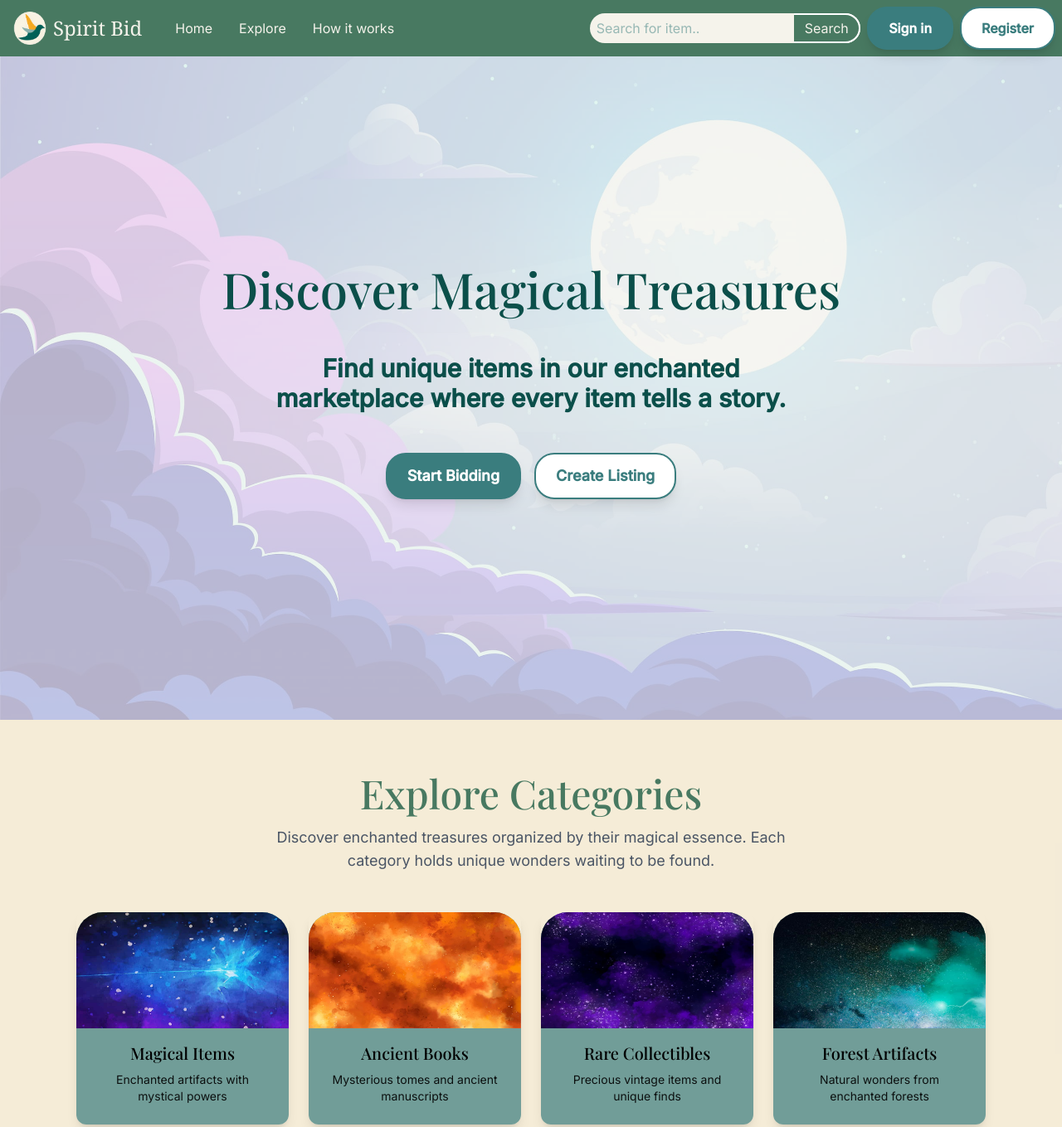
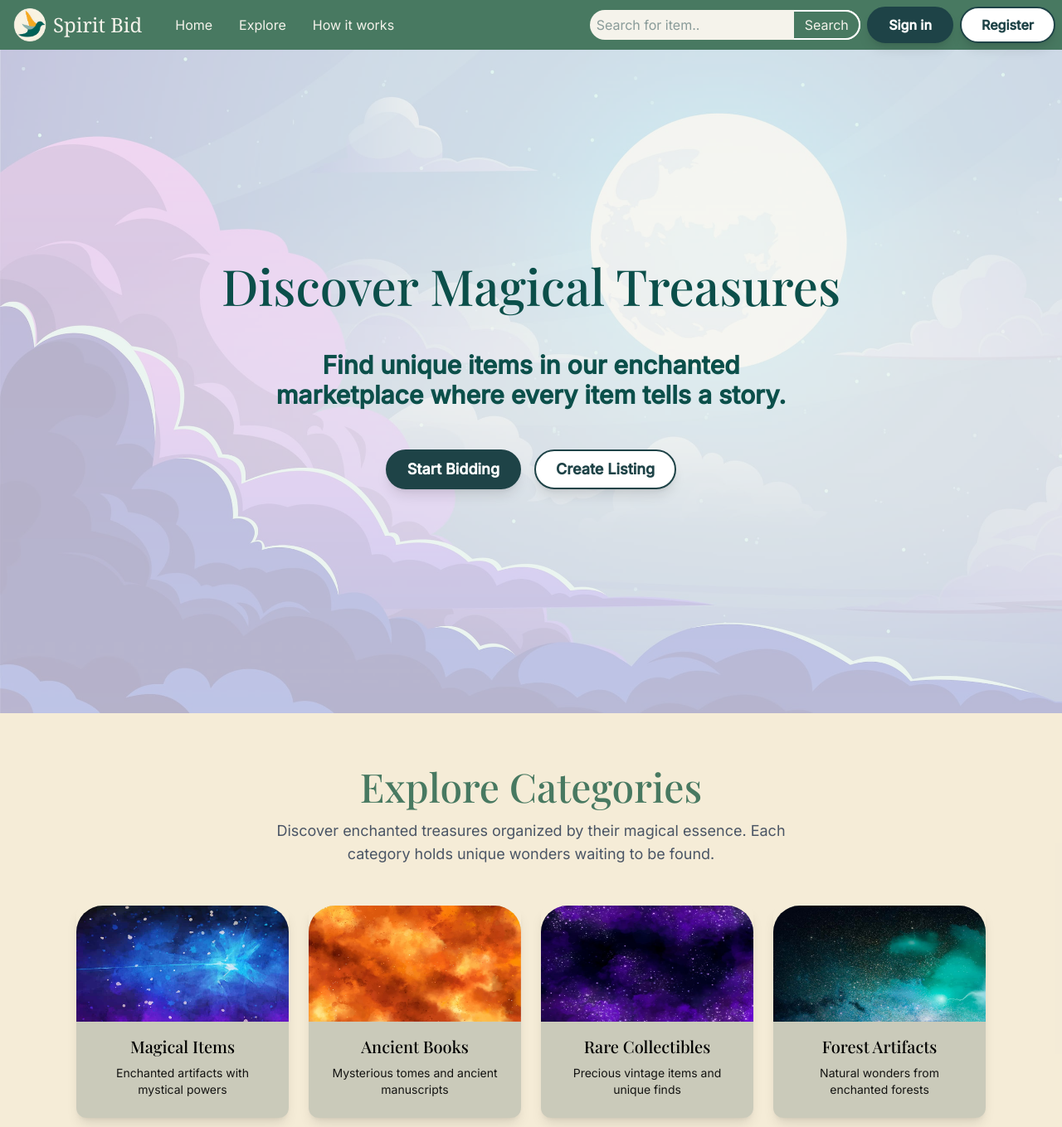
Before and after one commit to HelChris/semesterproject2, a website built with Vite: page index.html in a window 1280 px wide. Shown: the top 1359 px of the page at 83% size. Built offline with nearby package versions, Linux system fonts and the light colour scheme; no server answers.

Commit message:
increase contrast ratio

```diff
--- a/css/index.css
+++ b/css/index.css
@@ -3,12 +3,13 @@
 @custom-variant dark (&:where([data-theme=dark], [data-theme=dark] *));
 
 @theme {
-  --color-warm-terracotta: #e07a5f;
-  --color-hover-terracotta: #d4634a; /* "darker terracota" */
-  --color-soft-teal-1: #5e9ca2;
-  --color-soft-teal-2: #3a7d7e;
+  --color-warm-terracotta: #8b4513;
+  --color-hover-terracotta: #7a3f12;
+  --color-soft-teal-1: #2d5a5f;
+  --color-soft-teal-2: #1e4347;
   --color-earthy-beige: #f5f3eb;
   --color-soft-yellow: #f2cc87;
+  --color-super-soft-yellow: #fef7e6;
   --color-light-forest-green: #81b29a;
   --color-forest-green: #487961;
 
@@ -62,12 +63,12 @@ h6 {
 
 /* Primary Button - Soft Teal with White Text */
 .btn-primary {
-  @apply inline-flex items-center px-6 py-3 bg-soft-teal-2 hover:bg-earthy-beige border-2 border-soft-teal-2 hover:border-soft-teal-2 text-white hover:text-soft-teal-2 rounded-3xl font-bold shadow-lg hover:shadow-xl transition-all duration-300;
+  @apply inline-flex items-center px-6 py-2 bg-soft-teal-2 hover:bg-earthy-beige border-2 border-soft-teal-2 hover:border-soft-teal-2 text-white hover:text-soft-teal-2 rounded-3xl font-bold shadow-lg hover:shadow-xl transition-all duration-300;
 }
 
 /* Secondary Button - White with Soft Teal Text */
 .btn-secondary {
-  @apply inline-flex items-center px-6 py-3 bg-white hover:bg-soft-teal-1 border-2 border-soft-teal-2 hover:border-soft-teal-2 hover:text-earthy-beige text-soft-teal-2 rounded-3xl font-bold shadow-lg hover:shadow-xl transition-all duration-300;
+  @apply inline-flex items-center px-6 py-2 bg-white hover:bg-soft-teal-1 border-2 border-soft-teal-2 hover:border-soft-teal-2 hover:text-earthy-beige text-soft-teal-2 rounded-3xl font-bold shadow-lg hover:shadow-xl transition-all duration-300;
 }
 
 /* Mobile versions - Block display */
--- a/index.html
+++ b/index.html
@@ -254,7 +254,7 @@
                 class="group relative overflow-hidden rounded-xl shadow-lg hover:shadow-xl transition-all duration-300 transform hover:-translate-y-2 w-64 flex-shrink-0"
               >
                 <div
-                  class="relative h-64 bg-soft-teal-2/70 rounded-t-4xl text-pretty text-center"
+                  class="relative h-64 bg-soft-teal-2/20 rounded-t-4xl text-pretty text-center"
                 >
                   <img
                     src="/img/magical-items.jpg"
@@ -281,7 +281,7 @@
                 class="group relative overflow-hidden rounded-xl shadow-lg hover:shadow-xl transition-all duration-300 transform hover:-translate-y-2 w-64 flex-shrink-0"
               >
                 <div
-                  class="relative h-64 bg-soft-teal-2/70 rounded-t-4xl text-pretty text-center"
+                  class="relative h-64 bg-soft-teal-2/20 rounded-t-4xl text-pretty text-center"
                 >
                   <img
                     src="/img/ancient-books.jpg"
@@ -308,7 +308,7 @@
                 class="group relative overflow-hidden rounded-xl shadow-lg hover:shadow-xl transition-all duration-300 transform hover:-translate-y-2 w-64 flex-shrink-0"
               >
                 <div
-                  class="relative h-64 bg-soft-teal-2/70 rounded-t-4xl text-pretty text-center"
+                  class="relative h-64 bg-soft-teal-2/20 rounded-t-4xl text-pretty text-center"
                 >
                   <img
                     src="/img/rare-collectibles.jpg"
@@ -335,7 +335,7 @@
                 class="group relative overflow-hidden rounded-xl shadow-lg hover:shadow-xl transition-all duration-300 transform hover:-translate-y-2 w-64 flex-shrink-0"
               >
                 <div
-                  class="relative h-64 bg-soft-teal-2/70 rounded-t-4xl text-pretty text-center"
+                  class="relative h-64 bg-soft-teal-2/20 rounded-t-4xl text-pretty text-center"
                 >
                   <img
                     src="/img/forest-artifacts.jpg"
--- a/js/components/item/item-info-renderer.mjs
+++ b/js/components/item/item-info-renderer.mjs
@@ -87,7 +87,7 @@ export class ItemInfoRenderer {
     const tagsHTML = tags
       .map(
         (tag) =>
-          `<span class="inline-block bg-soft-yellow text-soft-teal-2 px-3 py1 rounded-full text-md font-medium mr-2 mb-2">
+          `<span class="inline-block bg-super-soft-yellow text-black px-3 py1 rounded-full text-md font-medium mr-2 mb-2">
       ${tag}
       </span>`,
       )
--- a/js/components/listings/listing-card-component.mjs
+++ b/js/components/listings/listing-card-component.mjs
@@ -64,7 +64,7 @@ export function createListingCard(listing) {
               ?.slice(0, 2)
               .map(
                 (tag) =>
-                  `<span class="bg-soft-yellow text-soft-teal-2 p-1 py-1 rounded text-md">${tag}</span>`,
+                  `<span class="bg-super-soft-yellow text-black p-1 py-1 rounded text-md">${tag}</span>`,
               )
               .join("") || ""
           }
--- a/js/components/user-profile/user-bid-card-component.mjs
+++ b/js/components/user-profile/user-bid-card-component.mjs
@@ -59,7 +59,7 @@ export function createUserBidCard(bid) {
             ?.slice(0, 2)
             .map(
               (tag) =>
-                `<span class="bg-soft-yellow text-soft-teal-2 px-3 py-1 rounded text-md">${tag}</span>`,
+                `<span class="bg-super-soft-yellow text-black px-3 py-1 rounded text-md">${tag}</span>`,
             )
             .join("") || ""
         }
--- a/js/components/user-profile/user-listing-card-component.mjs
+++ b/js/components/user-profile/user-listing-card-component.mjs
@@ -60,7 +60,7 @@ export function createUserListingCard(listing) {
             ?.slice(0, 2)
             .map(
               (tag) =>
-                `<span class="bg-soft-yellow text-soft-teal-2 px-3 py-1 rounded text-md">${tag}</span>`,
+                `<span class="bg-super-soft-yellow text-black px-3 py-1 rounded text-md">${tag}</span>`,
             )
             .join("") || ""
         }
--- a/js/components/user-profile/user-win-card-component.mjs
+++ b/js/components/user-profile/user-win-card-component.mjs
@@ -53,7 +53,7 @@ export function createUserWinCard(win) {
             ?.slice(0, 2)
             .map(
               (tag) =>
-                `<span class="bg-soft-yellow text-soft-teal-2 px-3 py-1 rounded text-md">${tag}</span>`,
+                `<span class="bg-super-soft-yellow text-black px-3 py-1 rounded text-md">${tag}</span>`,
             )
             .join("") || ""
         }
```
